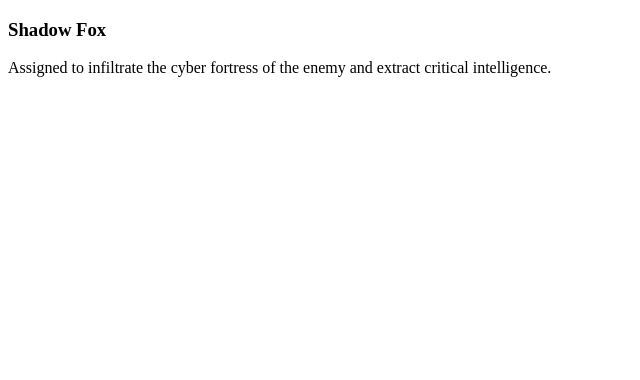
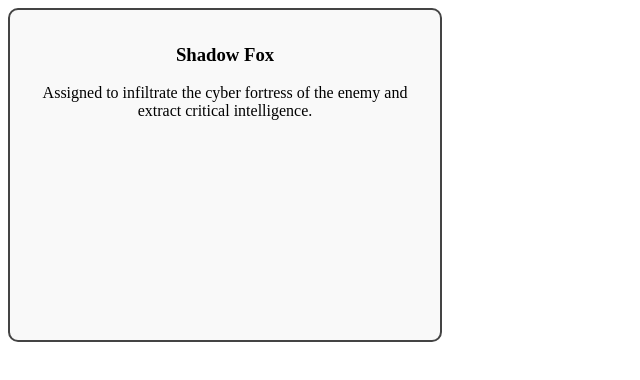
Before and after one commit to NssGourav/NewtonschoolBatchB, a plain HTML site: page shadowops.html in a window 1280 px wide. Shown: the whole page, without its empty margins (0-640 px from the left). Drawn offline with Linux system fonts and the light colour scheme.

Commit message:
Update shadowops.html

```diff
--- a/shadowops.html
+++ b/shadowops.html
@@ -5,6 +5,18 @@
   <meta charset="UTF-8">
   <meta name="viewport" content="width=device-width, initial-scale=1.0">
   <title>Image Card</title>
+  <style>
+    .card{
+    height: 300px;
+    width: 400px;
+    align-items: centre;
+    padding: 15px;
+    border: 2px solid #444;
+    border-radius: 10px;
+    text-align: center;
+    background-color: #f9f9f9;
+}
+  </style>
 </head>
 <body>
   <div class="card">
```
